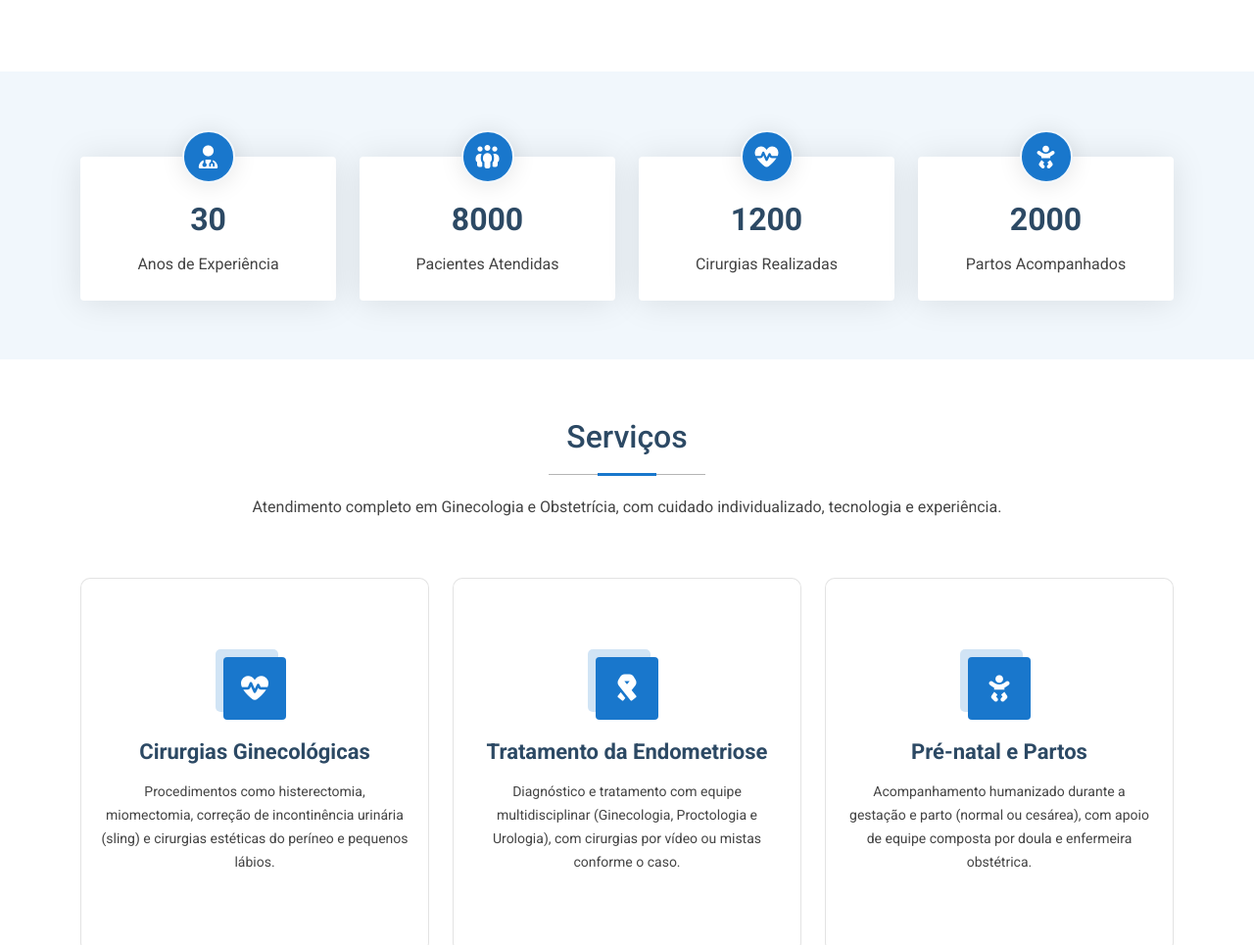
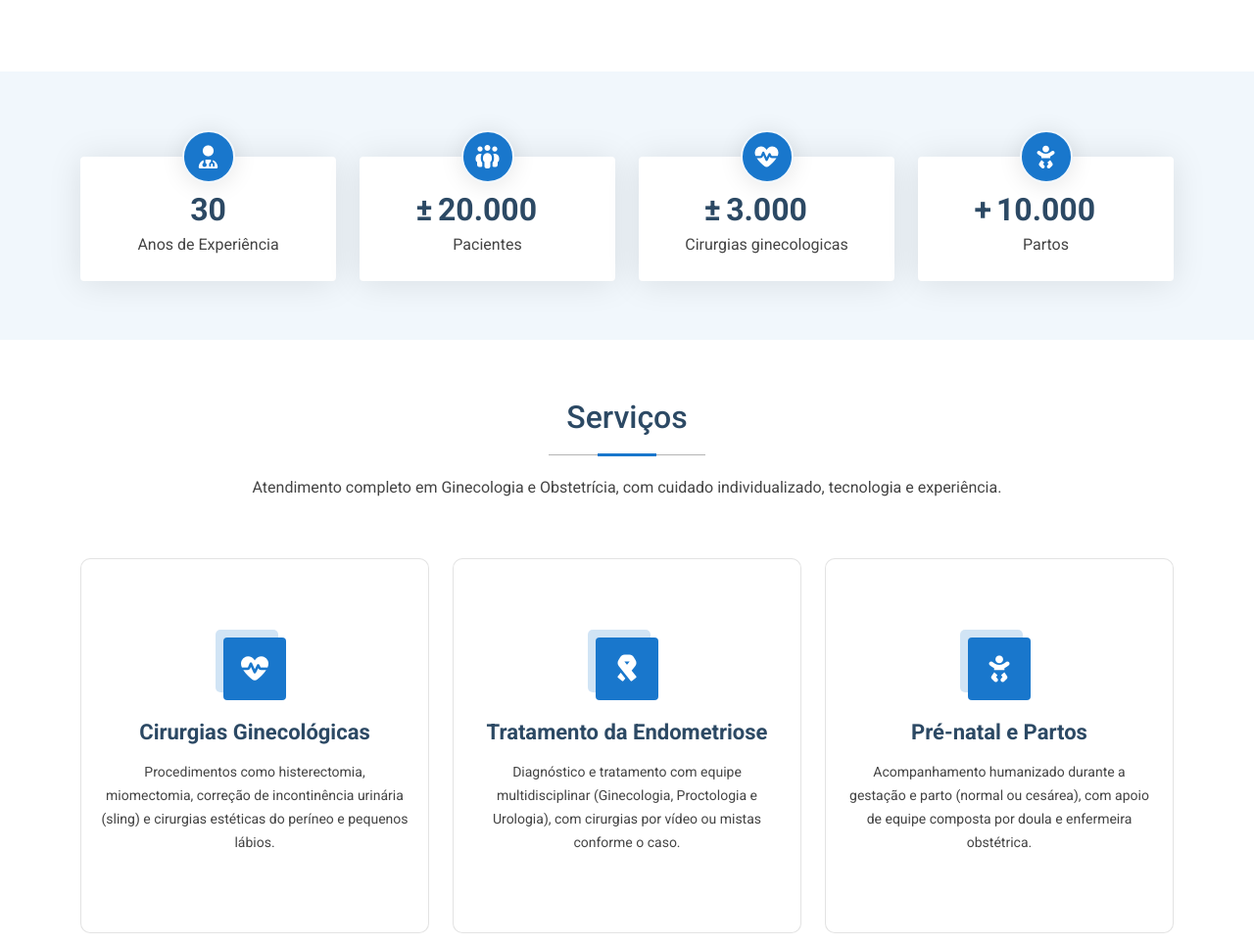
Before and after one commit to awathier/drmarcelofagundes-site, a plain HTML site: page index.html in a window 1280 px wide. Shown: the part 1614-2579 px from the top of the page at 98% size. Drawn offline with Linux system fonts and the light colour scheme; animation ran at ten frames a second.

Commit message:
Ajustes Dr Marcelo contadores e rodapé

```diff
--- a/assets/css/main.css
+++ b/assets/css/main.css
@@ -59,7 +59,8 @@
 }
 
 .dark-background {
-  --background-color: #1977CC;
+  --background-color: #115695;
+  /* --background-color: #1977CC; */
   --default-color: #ffffff;
   --heading-color: #ffffff;
   --surface-color: #252525;
@@ -1110,6 +1111,7 @@ section,
   margin: 10px 0;
   font-weight: 700;
   color: var(--heading-color);
+  margin: 0rem 0rem 0rem 0rem;
 }
 
 .stats .stats-item p {
@@ -1958,5 +1960,34 @@ section .icon-box.destaque:hover {
 }
 
 .mao-link {
-  cursor: pointer;
-}
+  cursor: pointer !important;
+}
+
+.stats-item {
+  position: relative;
+  display: flex;
+  flex-direction: column;
+  align-items: center;
+}
+
+.counter-wrapper {
+  position: relative;
+  display: inline-flex;
+  align-items: baseline;
+  justify-content: center;
+}
+
+.counter-wrapper .prefix {
+  position: absolute;
+  left: -1.4rem;
+  /* ajusta a distância horizontal */
+  font-size: 2rem;
+  font-weight: 700;
+  color: var(--accent-color, #0d6efd);
+}
+
+.counter-wrapper span {
+  font-size: 2rem;
+  font-weight: 700;
+  color: var(--accent-color, #0d6efd);
+}
--- a/assets/js/main.js
+++ b/assets/js/main.js
@@ -1,12 +1,11 @@
 /**
 * Template Name: Medilab
 * Template URL: https://bootstrapmade.com/medilab-free-medical-bootstrap-theme/
-* Updated: Aug 07 2024 with Bootstrap v5.3.3
-* Author: BootstrapMade.com
-* License: https://bootstrapmade.com/license/
+* Updated: Out 2025
+* Author: BootstrapMade.com + Custom adjustments for Dr. Marcelo
 */
 
-(function() {
+(function () {
   "use strict";
 
   /**
@@ -15,7 +14,9 @@
   function toggleScrolled() {
     const selectBody = document.querySelector('body');
     const selectHeader = document.querySelector('#header');
-    if (!selectHeader.classList.contains('scroll-up-sticky') && !selectHeader.classList.contains('sticky-top') && !selectHeader.classList.contains('fixed-top')) return;
+    if (!selectHeader.classList.contains('scroll-up-sticky') &&
+      !selectHeader.classList.contains('sticky-top') &&
+      !selectHeader.classList.contains('fixed-top')) return;
     window.scrollY > 100 ? selectBody.classList.add('scrolled') : selectBody.classList.remove('scrolled');
   }
 
@@ -26,7 +27,6 @@
    * Mobile nav toggle
    */
   const mobileNavToggleBtn = document.querySelector('.mobile-nav-toggle');
-
   function mobileNavToogle() {
     document.querySelector('body').classList.toggle('mobile-nav-active');
     mobileNavToggleBtn.classList.toggle('bi-list');
@@ -39,18 +39,15 @@
    */
   document.querySelectorAll('#navmenu a').forEach(navmenu => {
     navmenu.addEventListener('click', () => {
-      if (document.querySelector('.mobile-nav-active')) {
-        mobileNavToogle();
-      }
+      if (document.querySelector('.mobile-nav-active')) mobileNavToogle();
     });
-
   });
 
   /**
    * Toggle mobile nav dropdowns
    */
   document.querySelectorAll('.navmenu .toggle-dropdown').forEach(navmenu => {
-    navmenu.addEventListener('click', function(e) {
+    navmenu.addEventListener('click', function (e) {
       e.preventDefault();
       this.parentNode.classList.toggle('active');
       this.parentNode.nextElementSibling.classList.toggle('dropdown-active');
@@ -63,16 +60,13 @@
    */
   const preloader = document.querySelector('#preloader');
   if (preloader) {
-    window.addEventListener('load', () => {
-      preloader.remove();
-    });
+    window.addEventListener('load', () => preloader.remove());
   }
 
   /**
    * Scroll top button
    */
   let scrollTop = document.querySelector('.scroll-top');
-
   function toggleScrollTop() {
     if (scrollTop) {
       window.scrollY > 100 ? scrollTop.classList.add('active') : scrollTop.classList.remove('active');
@@ -80,10 +74,7 @@
   }
   scrollTop.addEventListener('click', (e) => {
     e.preventDefault();
-    window.scrollTo({
-      top: 0,
-      behavior: 'smooth'
-    });
+    window.scrollTo({ top: 0, behavior: 'smooth' });
   });
 
   window.addEventListener('load', toggleScrollTop);
@@ -105,14 +96,44 @@
   /**
    * Initiate glightbox
    */
-  const glightbox = GLightbox({
-    selector: '.glightbox'
-  });
+  const glightbox = GLightbox({ selector: '.glightbox' });
 
   /**
-   * Initiate Pure Counter
+   * Initiate Pure Counter (para demais contadores simples)
    */
   new PureCounter();
+
+  /**
+   * Custom Counters (animados com valores formatados)
+   */
+  function animateCounter(id, endValue, duration = 2000) {
+    const el = document.getElementById(id);
+    if (!el) return;
+
+    const start = 0;
+    const frameRate = 60;
+    const totalFrames = Math.round(duration / (1000 / frameRate));
+    let frame = 0;
+
+    const counter = setInterval(() => {
+      frame++;
+      const progress = frame / totalFrames;
+      const current = Math.round(start + (endValue - start) * progress);
+      el.textContent = current.toLocaleString("pt-BR");
+
+      if (frame >= totalFrames) {
+        clearInterval(counter);
+        el.textContent = endValue.toLocaleString("pt-BR");
+      }
+    }, 1000 / frameRate);
+  }
+
+  window.addEventListener('load', function () {
+    animateCounter("contador-partos", 10000);    // +10.000 Partos
+    animateCounter("contador-cirurgias", 3000);  // ±3.000 Cirurgias
+    animateCounter("contador-experiencia", 30);  // 30 Anos de Experiência
+    animateCounter("contador-pacientes", 20000); // ±20 Pacientes
+  });
 
   /**
    * Frequently Asked Questions Toggle
@@ -127,11 +148,8 @@
    * Init swiper sliders
    */
   function initSwiper() {
-    document.querySelectorAll(".init-swiper").forEach(function(swiperElement) {
-      let config = JSON.parse(
-        swiperElement.querySelector(".swiper-config").innerHTML.trim()
-      );
-
+    document.querySelectorAll(".init-swiper").forEach(function (swiperElement) {
+      let config = JSON.parse(swiperElement.querySelector(".swiper-config").innerHTML.trim());
       if (swiperElement.classList.contains("swiper-tab")) {
         initSwiperWithCustomPagination(swiperElement, config);
       } else {
@@ -139,15 +157,13 @@
       }
     });
   }
-
   window.addEventListener("load", initSwiper);
 
   /**
    * Correct scrolling position upon page load for URLs containing hash links.
    */
-  window.addEventListener('load', function(e) {
-    if (window.location.hash) {
-      if (document.querySelector(window.location.hash)) {
+  window.addEventListener('load', function () {
+    if (window.location.hash && document.querySelector(window.location.hash)) {
       setTimeout(() => {
         let section = document.querySelector(window.location.hash);
         let scrollMarginTop = getComputedStyle(section).scrollMarginTop;
@@ -157,14 +173,12 @@
         });
       }, 100);
     }
-    }
   });
 
   /**
    * Navmenu Scrollspy
    */
   let navmenulinks = document.querySelectorAll('.navmenu a');
-
   function navmenuScrollspy() {
     navmenulinks.forEach(navmenulink => {
       if (!navmenulink.hash) return;
@@ -177,7 +191,7 @@
       } else {
         navmenulink.classList.remove('active');
       }
-    })
+    });
   }
   window.addEventListener('load', navmenuScrollspy);
   document.addEventListener('scroll', navmenuScrollspy);
--- a/index.html
+++ b/index.html
@@ -252,41 +252,85 @@
           <div class="col-lg-3 col-md-6 d-flex flex-column align-items-center">
             <i class="fa-solid fa-user-doctor"></i>
             <div class="stats-item">
+              <div class="counter-wrapper">
+                <span class="prefix"></span>
+                <span id="contador-experiencia"></span>
+              </div>
+              <p>Anos de Experiência</p>
+            </div>
+          </div>
+          <!-- <div class="col-lg-3 col-md-6 d-flex flex-column align-items-center">
+            <i class="fa-solid fa-user-doctor"></i>
+            <div class="stats-item">
               <span data-purecounter-start="0" data-purecounter-end="30" data-purecounter-duration="1"
                 class="purecounter"></span>
               <p>Anos de Experiência</p>
             </div>
-          </div><!-- End Stats Item -->
+          </div> -->
+          <!-- End Stats Item -->
 
           <!-- Pacientes Atendidas -->
           <div class="col-lg-3 col-md-6 d-flex flex-column align-items-center">
             <i class="fa-solid fa-people-group"></i>
             <div class="stats-item">
-              <span data-purecounter-start="0" data-purecounter-end="8000" data-purecounter-duration="1"
+              <div class="counter-wrapper">
+                <span class="prefix">±</span>
+                <span id="contador-pacientes"></span>
+              </div>
+              <p>Pacientes</p>
+            </div>
+          </div>
+          <!-- <div class="col-lg-3 col-md-6 d-flex flex-column align-items-center">
+            <i class="fa-solid fa-people-group"></i>
+            <div class="stats-item">
+              <span data-purecounter-start="0" data-purecounter-end="120" data-purecounter-duration="1"
                 class="purecounter"></span>
-              <p>Pacientes Atendidas</p>
+              <p>Horas/semana atendimento</p>
             </div>
-          </div><!-- End Stats Item -->
+          </div> -->
+          <!-- End Stats Item -->
 
           <!-- Cirurgias Realizadas -->
           <div class="col-lg-3 col-md-6 d-flex flex-column align-items-center">
             <i class="fa-solid fa-heart-pulse"></i>
             <div class="stats-item">
-              <span data-purecounter-start="0" data-purecounter-end="1200" data-purecounter-duration="1"
+              <div class="counter-wrapper">
+                <span class="prefix">±</span>
+                <span id="contador-cirurgias"></span>
+              </div>
+              <p>Cirurgias ginecologicas</p>
+            </div>
+          </div>
+          <!-- <div class="col-lg-3 col-md-6 d-flex flex-column align-items-center">
+            <i class="fa-solid fa-heart-pulse"></i>
+            <div class="stats-item">
+              <span data-purecounter-start="0" data-purecounter-end="3000" data-purecounter-duration="1"
                 class="purecounter"></span>
               <p>Cirurgias Realizadas</p>
             </div>
-          </div><!-- End Stats Item -->
+          </div> -->
+          <!-- End Stats Item -->
 
           <!-- Partos Acompanhados -->
+          <!-- <div class="col-lg-3 col-md-6 d-flex flex-column align-items-center">
+            <i class="fa-solid fa-baby"></i>
+            <div class="stats-item">
+              <span data-purecounter-start="0" data-purecounter-end="10000" data-purecounter-duration="1"
+                class="purecounter"></span>
+              <p>Partos Acompanhados</p>
+            </div>
+          </div> -->
           <div class="col-lg-3 col-md-6 d-flex flex-column align-items-center">
             <i class="fa-solid fa-baby"></i>
             <div class="stats-item">
-              <span data-purecounter-start="0" data-purecounter-end="2000" data-purecounter-duration="1"
-                class="purecounter"></span>
-              <p>Partos Acompanhados</p>
+              <div class="counter-wrapper">
+                <span class="prefix">+</span>
+                <span id="contador-partos"></span>
+              </div>
+              <p>Partos</p>
             </div>
-          </div><!-- End Stats Item -->
+          </div>
+          <!-- End Stats Item -->
 
         </div>
 
@@ -1155,27 +1199,46 @@
         <!-- Coluna 1 -->
         <div class="col-lg-4 col-md-6 footer-about">
           <a href="index.html" class="logo d-flex align-items-center">
-            <span class="sitename">Dr. Marcelo Fagundes</span>
+            <span class="sitename">Dr. Marcelo Freitas de Cabral Fagundes</span>
           </a>
-          <div class="footer-contact pt-3">
-            <p>SHLN Conjunto G Lote 7</p>
-            <p>Asa Norte, Brasília - DF, 70310-500</p>
-            <p class="mt-3"><strong>Telefone:</strong> <span>(61) 99999-9999</span></p>
-            <p><strong>E-mail:</strong> <span>contato@drmarcelofagundes.com.br</span></p>
-            <p><strong>Doctoralia:</strong> <a
-                href="https://www.doctoralia.com.br/marcelo-freitas-de-cabral-fagundes/ginecologista/brasilia"
-                target="_blank" class="texto-footer mao-link"><span class="sitename">link</span></a></p>
-            <p><strong>Medbook:</strong> <a href="https://medbook.com.br/mcfagundes" target="_blank"
-                class="texto-footer mao-link"><span class="sitename">link</span></a></p>
+
+          <div class="footer-contact">
+            <p class="mt-1 mb-2"><strong>CRM-DF 7771</strong></p>
+
+            <p><strong>Consultórios:</strong></p>
+
+            <p class="mb-1"><strong>Asa Sul:</strong></p>
+            <p class="small">
+              Centro Médico Júlio Adnet – SEPS Q 709/909, Bloco A, Torre A, Sala 324<br>
+              <i class="bi bi-telephone"></i> (61) 3245-4785 &nbsp;|&nbsp; <i class="bi bi-whatsapp"></i> (61)
+              99664-0890
+            </p>
+
+            <p class="mt-3 mb-1"><strong>Asa Norte:</strong></p>
+            <p class="small">
+              Hospital Santa Lúcia Norte – SHLN Conjunto G, Lote 7<br>
+              <i class="bi bi-telephone"></i> (61) 3448-9100 <span class="text-info">(Ramal do Ambulatório)</span>
+            </p>
+
+            <!-- Links opcionais -->
+            <!--
+    <p><strong>Doctoralia:</strong>
+      <a href="https://www.doctoralia.com.br/marcelo-freitas-de-cabral-fagundes/ginecologista/brasilia"
+         target="_blank" class="texto-footer mao-link">link</a>
+    </p>
+    <p><strong>Medbook:</strong>
+      <a href="https://medbook.com.br/mcfagundes" target="_blank" class="texto-footer mao-link">link</a>
+    </p>
+    -->
           </div>
+
           <div class="social-links d-flex mt-4">
-            <!-- <a href="#" title="X (Twitter)"><i class="bi bi-twitter-x"></i></a> -->
-            <!-- <a href="#" title="Facebook"><i class="bi bi-facebook"></i></a> -->
-            <a href="https://www.instagram.com/drmarcelofagundes/" title="Instagram" target="_blank"><i
-                class="bi bi-instagram"></i></a>
-            <!-- <a href="#" title="LinkedIn"><i class="bi bi-linkedin"></i></a> -->
+            <a href="https://www.instagram.com/drmarcelofagundes/" title="Instagram" target="_blank" class="mao-link">
+              <i class="bi bi-instagram"></i>
+            </a>
           </div>
         </div>
+
 
         <!-- Coluna 2 -->
         <div class="col-lg-2 col-md-3 footer-links">
@@ -1217,7 +1280,7 @@
     </div>
 
     <div class="container copyright text-center mt-4">
-      <p>© <span>2025 - Copyright</span> <strong class="px-1 sitename">Dr. Marcelo Fagundes</strong>
+      <p>© <span>2025 - Copyright</span> <strong class="px-1 sitename">Dr. Marcelo Freitas de Cabral Fagundes</strong>
         <span>Todos os direitos reservados</span>
       </p>
       <!-- <div class="credits">
```
Also changed, not shown: 1 other file. Lines whose indentation alone changed are shown as unchanged.
